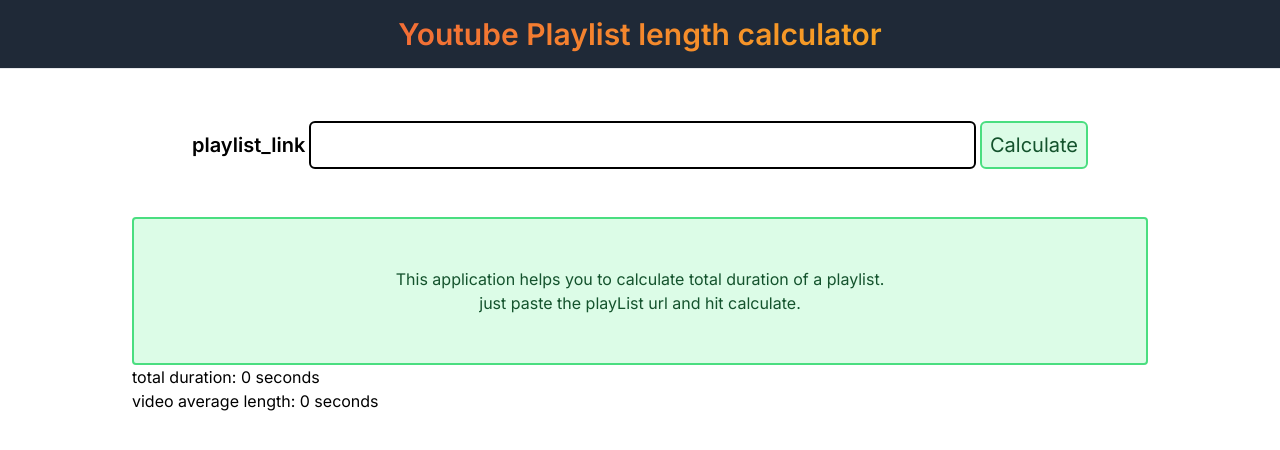
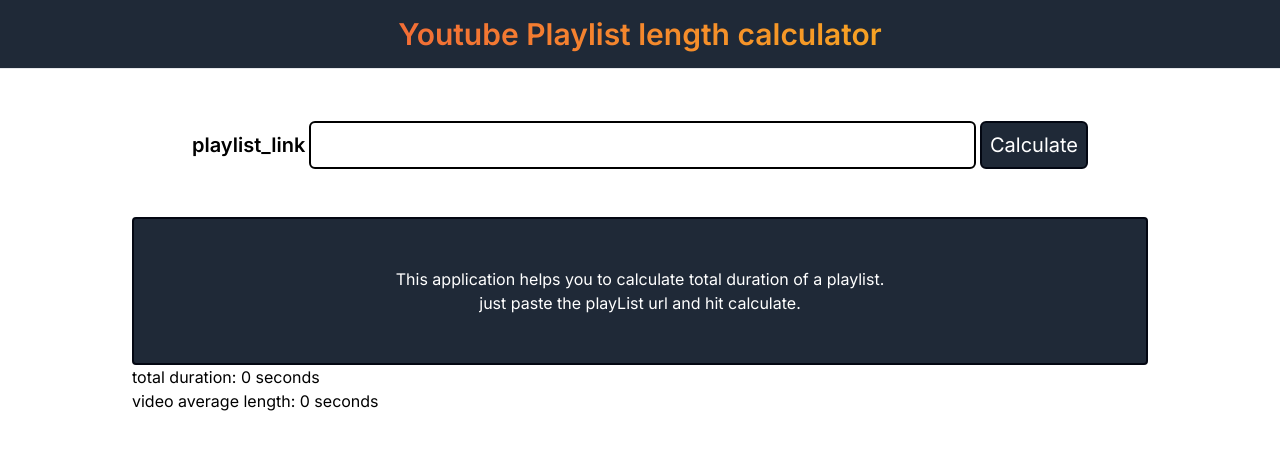
Before and after one commit to RitikRajput696/ytplenc, a Next.js app: page / in a window 1280 px wide. Shown: the top 450 px of the page. Built offline with nearby package versions, Linux system fonts and the light colour scheme; no server answers.

Commit message:
changed colour scheme

```diff
--- a/src/components/Form.jsx
+++ b/src/components/Form.jsx
@@ -42,8 +42,8 @@
           onChange={handleChange}
         />
         <button
-          className="rounded-md border-2 border-green-400 bg-green-100
-        p-2 text-xl text-green-900"
+          className="rounded-md border-2 border-gray-950 bg-gray-800 p-2
+        text-xl text-white"
           type="submit"
         >
           Calculate
--- a/src/components/Notice.jsx
+++ b/src/components/Notice.jsx
@@ -2,7 +2,7 @@
 
 function Notice() {
   return (
-    <div className="bg-green-2100 flex flex-col items-center justify-center rounded border-2 border-green-400 bg-green-100 p-12 text-green-900">
+    <div className="bg-green-2100 flex flex-col items-center justify-center rounded border-2 border-gray-950 bg-gray-800 p-12 text-white">
       <p>
         This application helps you to calculate total duration of a playlist.
       </p>
```
